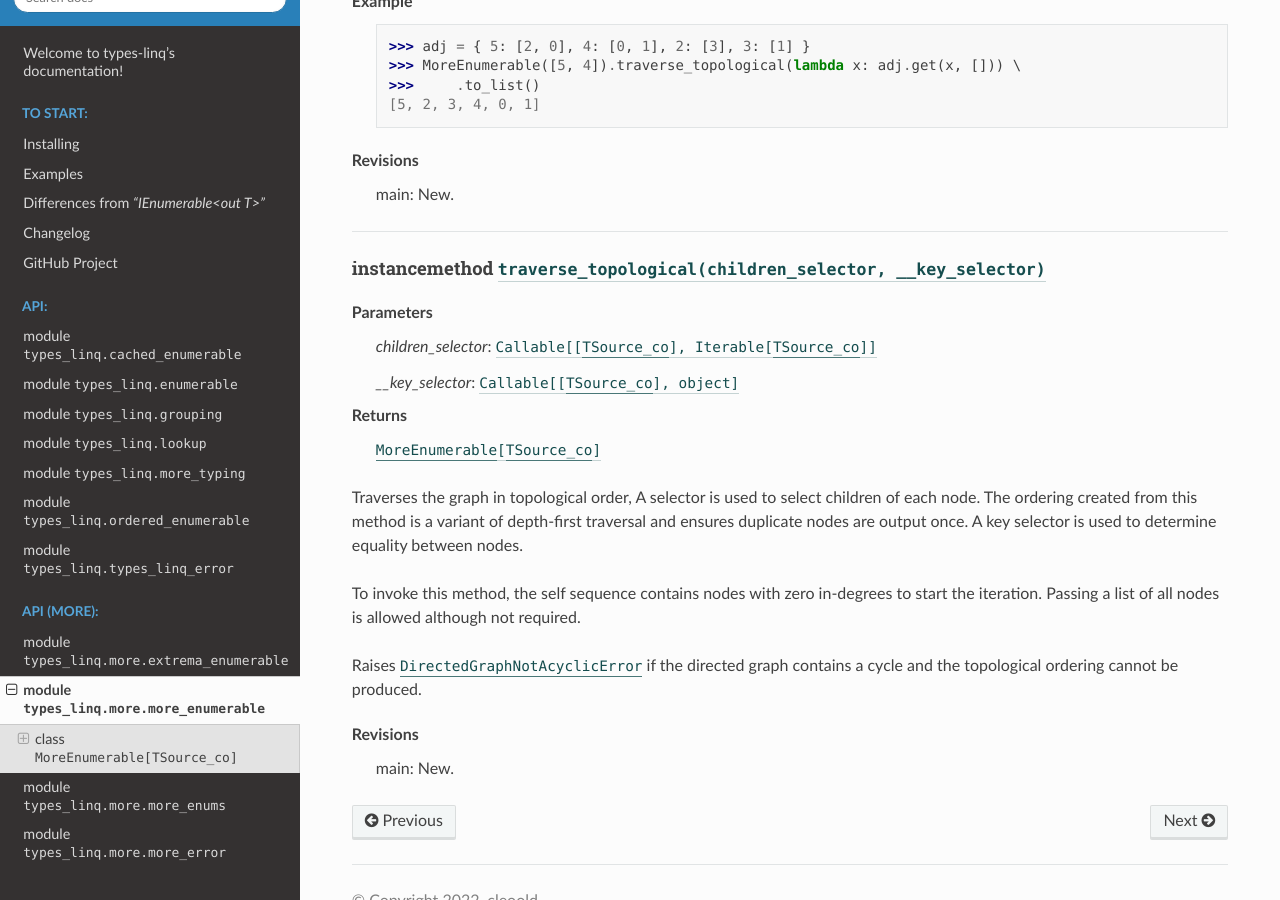
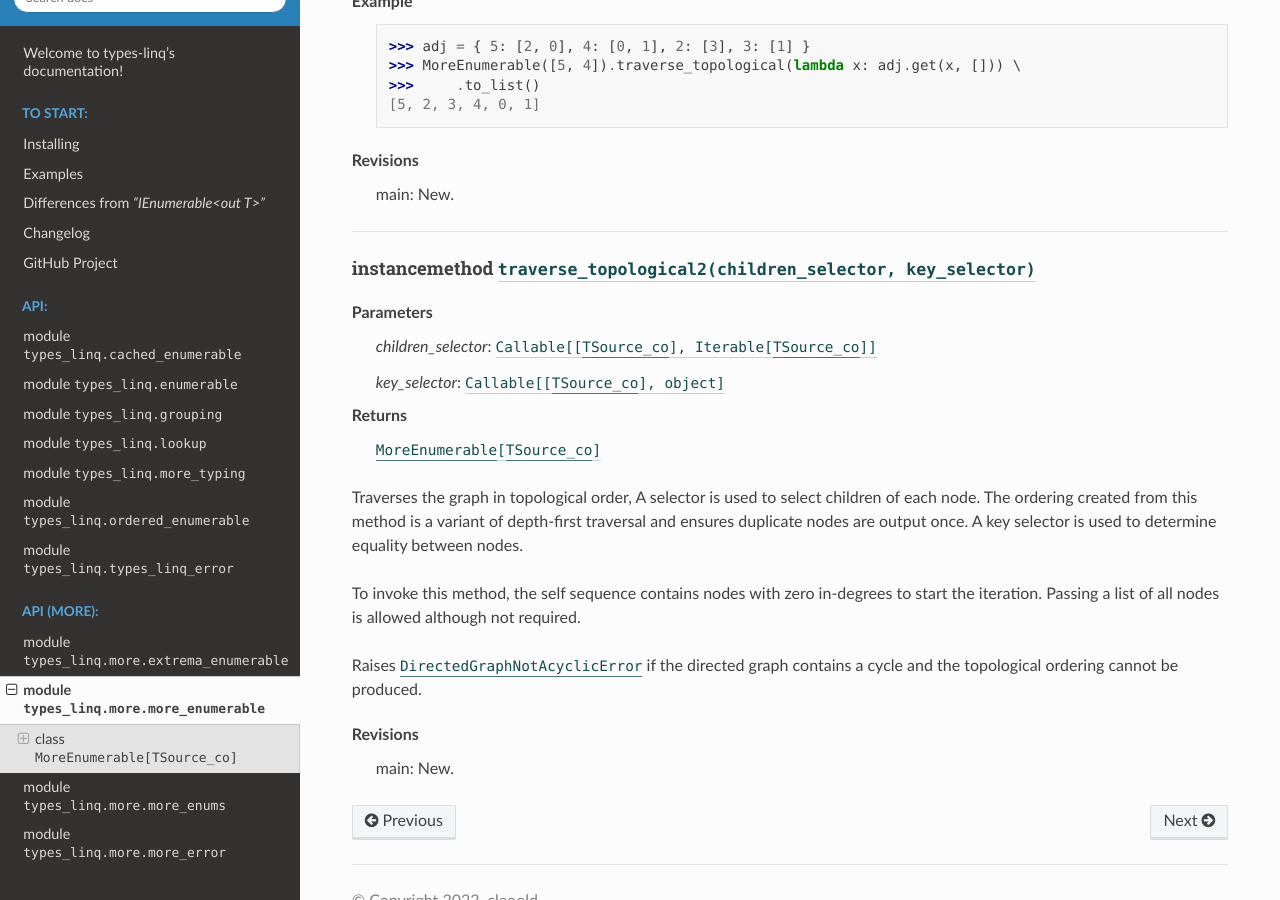
Before and after one commit to cleoold/types-linq, a Sphinx documentation site: the page built from doc/api/more/types_linq.more.more_enumerable.md, in a window 1280 px wide and 900 px high, scrolled down 17710 px. Built offline with Sphinx 7.4.7 and the Read the Docs theme 2.0.0, drawn with Linux system fonts in a browser that asks for light colours.

Commit message:
make separate traverse_topological key_selector version

```diff
--- a/doc/api/more/types_linq.more.more_enumerable.md
+++ b/doc/api/more/types_linq.more.more_enumerable.md
@@ -822,11 +822,11 @@ Revisions
 
 ---
 
-#### instancemethod `traverse_topological(children_selector, __key_selector)`
+#### instancemethod `traverse_topological2(children_selector, key_selector)`
 
 Parameters
   ~ *children_selector*: `Callable[[`[`TSource_co`](apiref.TSource_co)`], Iterable[`[`TSource_co`](apiref.TSource_co)`]]`
-  ~ *__key_selector*: `Callable[[`[`TSource_co`](apiref.TSource_co)`], object]`
+  ~ *key_selector*: `Callable[[`[`TSource_co`](apiref.TSource_co)`], object]`
 
 Returns
   ~ [`MoreEnumerable`](apiref.MoreEnumerable)`[`[`TSource_co`](apiref.TSource_co)`]`
--- a/doc/api_spec.py
+++ b/doc/api_spec.py
@@ -283,6 +283,7 @@ modules: list[ModuleSpec] = [
                     'traverse_breath_first',
                     'traverse_depth_first',
                     'traverse_topological',
+                    'traverse_topological2',
                 },
                 'readonly_properties': {*()},
             },
```
Also changed, not shown: 3 other files.
